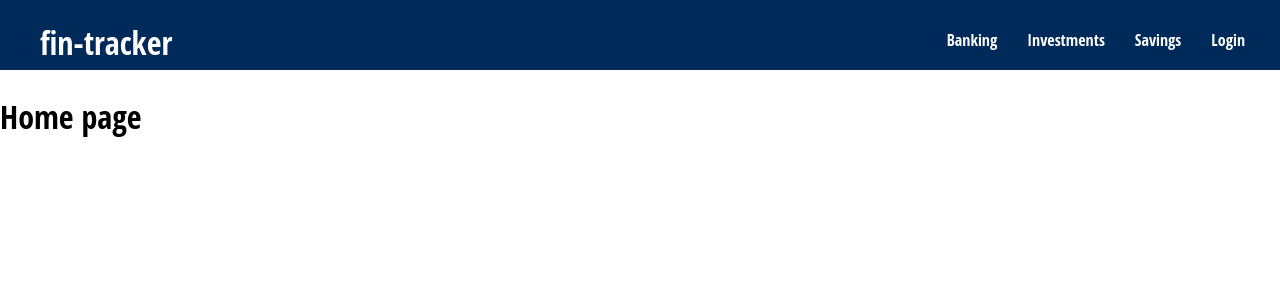
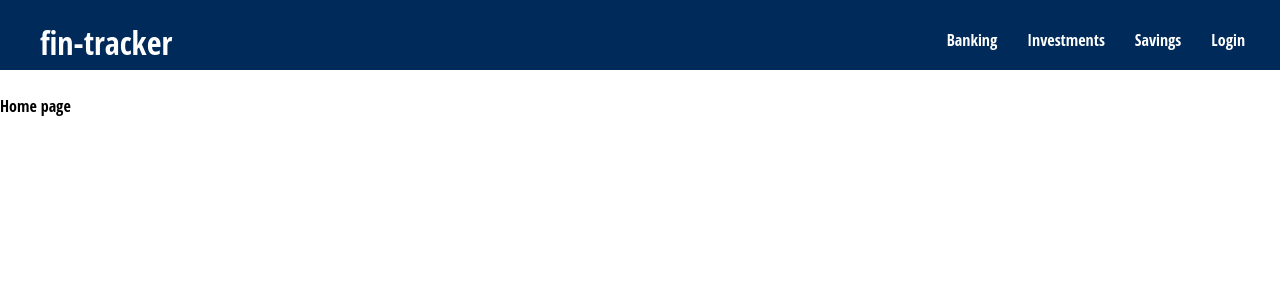
Before and after one commit to CreateJGN/finance-plan-Django-React-, a React (Create React App) app in the folder fin-tracker/: page / in a window 1280 px wide. Shown: the top 300 px of the page. Built offline with nearby package versions, Linux system fonts and the light colour scheme; no server answers.

Commit message:
cleaning up home pg

```diff
--- /dev/null
+++ b/fin-tracker/src/components/home/home.component.jsx
@@ -0,0 +1,9 @@
+import "./home.styles.scss";
+
+const Home = () => {
+  return (
+    <div>Home page</div>
+  );
+};
+
+export default Home;
--- a/fin-tracker/src/routes/home/home.component.jsx
+++ b/fin-tracker/src/routes/home/home.component.jsx
@@ -1,8 +1,11 @@
+import "./home.styles.scss";
+
 import { Outlet } from "react-router-dom";
+import Home from "../../components/home/home.component"
 
 const HomeRoute = () => {
   return (
-    <h1>Home page</h1>
+    <Home></Home>
   );
 };
 
```
Also changed, not shown: fin-tracker/src/routes/investment/investment.component.jsx (deleted, +0 -9 lines), fin-tracker/src/components/home/home.styles.scss (added), fin-tracker/src/components/investments/create-investment/create-investment.component.jsx (deleted), fin-tracker/src/components/investments/create-investment/create-investment.styles.scss (deleted), fin-tracker/src/routes/home/home.styles.scss (added).
